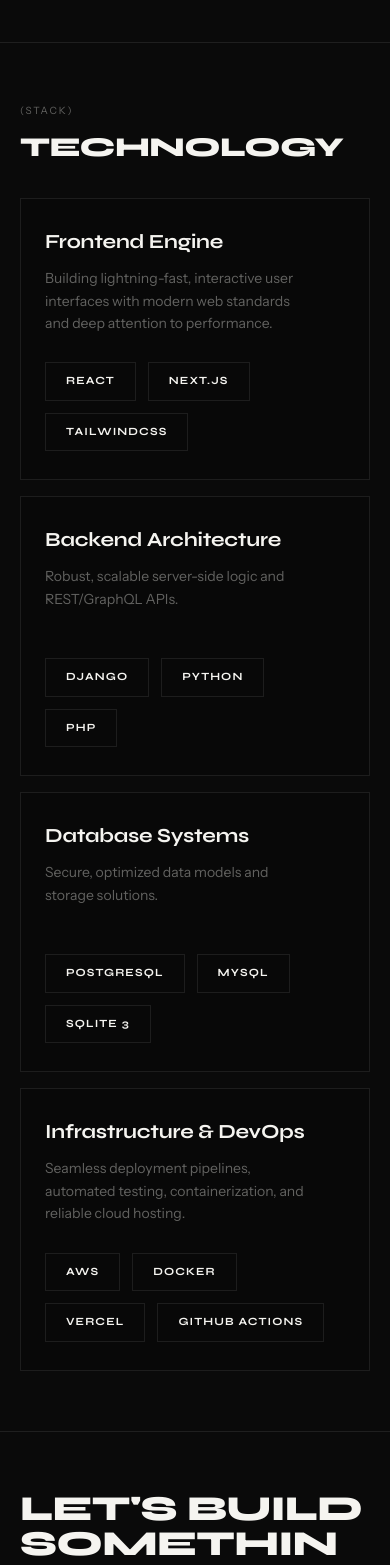
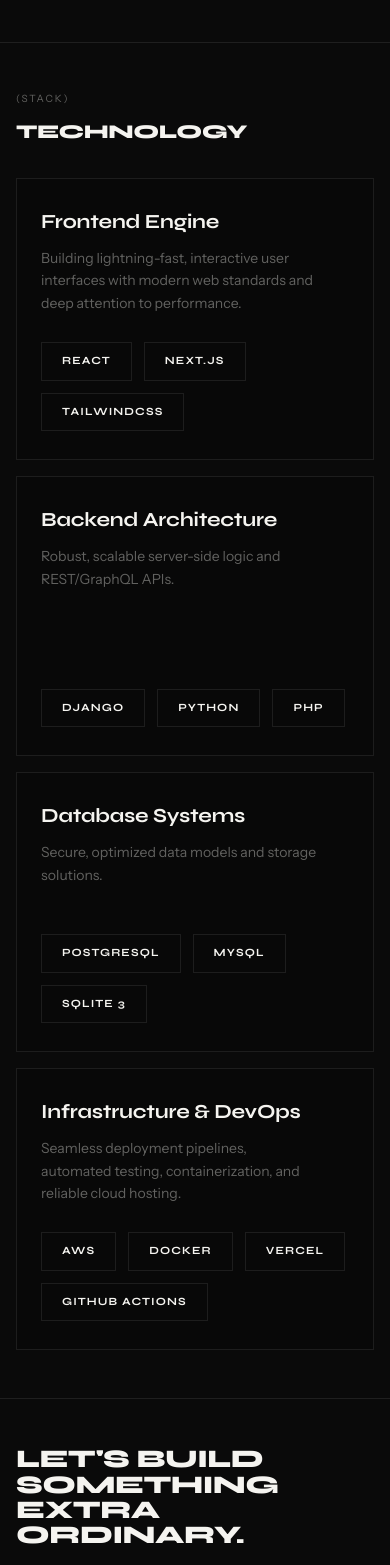
Before and after one commit to HuzaifaHaris-Huxi/portfolio, a React app: page / in a window 390 px wide. Shown: the part 3860-5425 px from the top of the page. Built offline with nearby package versions, Linux system fonts and the light colour scheme; the HTML template or start-up script is replaced by a standard one.

Commit message:
Update index.css

```diff
--- a/src/index.css
+++ b/src/index.css
@@ -110,6 +110,7 @@
 html {
   font-size: 16px;
   scroll-behavior: smooth;
+  overflow-x: hidden; /* prevent horizontal scrollbar from any overflowing child */
 }
 
 body {
@@ -1156,7 +1157,7 @@
 
 .footer-cta-title {
   font-family: 'Syne', sans-serif;
-  font-size: clamp(32px, 5vw, 88px);
+  font-size: clamp(32px, 4.5vw, 88px);
   font-weight: 800;
   line-height: 1;
   letter-spacing: -0.02em;
@@ -1164,6 +1165,7 @@
   color: var(--fg);
   max-width: 55%;
   word-break: break-word;
+  overflow-wrap: break-word;
 }
 
 .footer-contact-info {
@@ -1285,7 +1287,7 @@
 
   .tech-section { padding: 60px 20px; }
   .tech-header { margin-bottom: 36px; }
-  .tech-title { font-size: clamp(24px, 7vw, 36px); }
+  .tech-title { font-size: clamp(20px, 5.5vw, 32px); overflow: hidden; text-overflow: ellipsis; }
   .tech-bento { grid-template-columns: 1fr; gap: 16px; }
   .bento-item { padding: 28px 24px; min-height: unset; }
   .bento-title { font-size: 20px; margin-bottom: 10px; }
@@ -1293,10 +1295,18 @@
 
   .footer-section { padding: 60px 20px 28px; }
   .footer-top { flex-direction: column; gap: 48px; margin-bottom: 60px; }
-  .footer-cta-title { max-width: 100%; font-size: clamp(28px, 9vw, 48px); line-height: 1; word-break: break-word; }
+  .footer-cta-title { max-width: 100%; font-size: clamp(24px, 7vw, 44px); line-height: 1; word-break: break-word; overflow-wrap: break-word; }
   .footer-contact-info { width: 100%; gap: 32px; }
   .footer-link { font-size: 16px; }
   .footer-bottom { flex-direction: column; gap: 20px; align-items: flex-start; }
+}
+
+/* ── Extra small screens ≤ 480px ── */
+@media (max-width: 480px) {
+  .tech-title { font-size: clamp(18px, 5vw, 28px); }
+  .footer-cta-title { font-size: clamp(22px, 6.5vw, 36px); }
+  .footer-section { padding: 48px 16px 24px; }
+  .tech-section { padding: 48px 16px; }
 }
 
 
```
